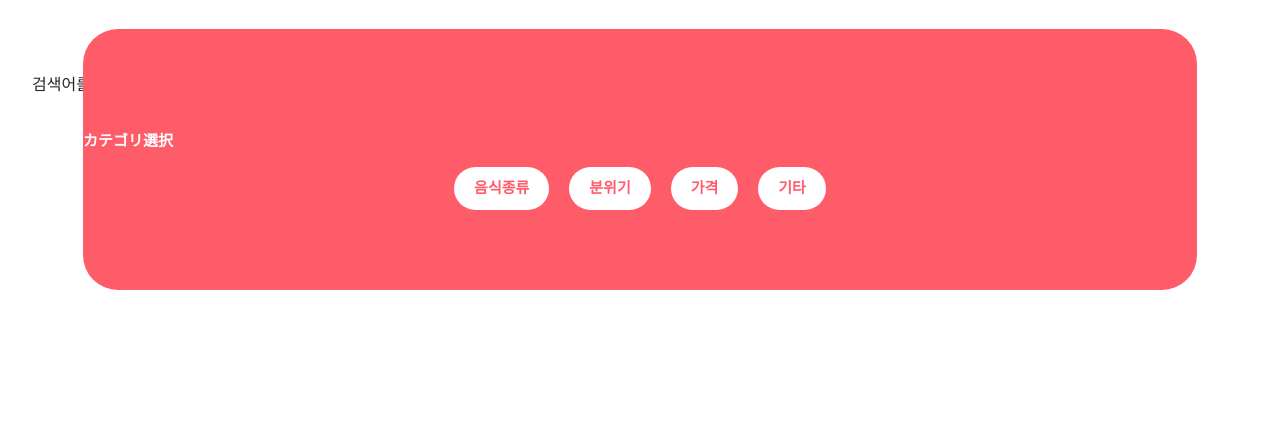
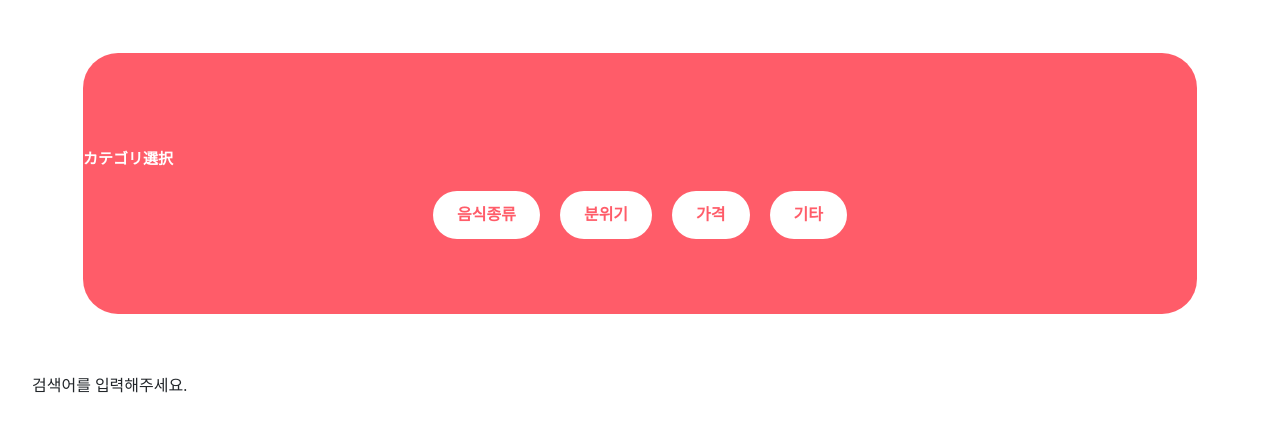
Before and after one commit to jiyeon32/HungryNow, a website: page frontend/results.html in a window 1280 px wide. Shown: the part 110-542 px from the top of the page. Drawn offline with nearby package versions, Linux system fonts and the light colour scheme.

Commit message:
design : Update result.css styles

```diff
--- a/frontend/results.css
+++ b/frontend/results.css
@@ -54,11 +54,11 @@ html, body {
   }
 
   .filter-section {
-    position: absolute;
-    width: 1114px;
+    position: relative;
+    width: 100%;
+    max-width: 1114px;
     height: 261px;
     left: 50%;
-    top: 139px;
     transform: translateX(-50%);
     background: #FF5C69;
     border-radius: 35px;
@@ -66,13 +66,15 @@ html, body {
     flex-direction: column;
     justify-content: center;
     padding-top: 20px;
+    margin-bottom: 40px;
+
 }
 
 .filter-title {
     font-size: 15px;
     font-weight: 700;
     color: #FFFFFF;
-    margin-bottom: 15px;
+    margin-bottom: 20px;
 }
 
 .filter-buttons {
@@ -85,15 +87,14 @@ html, body {
 }
 
 .filter-btn {
-    width: auto;
-    padding: 10px 20px;
-    background: #FFFFFF;
-    color: #FF5C69;
-    border-radius: 25px;
-    font-size: 15px;
-    font-weight: 700;
-    border: none;
-    cursor: pointer;
+  padding: 12px 24px;
+  background: #FFFFFF;
+  color: #FF5C69;
+  border-radius: 30px;
+  font-size: 16px;
+  font-weight: 700;
+  border: none;
+  cursor: pointer;
 }
 
 
@@ -103,7 +104,12 @@ html, body {
     grid-template-columns: repeat(auto-fill, minmax(280px, 1fr));
     gap: 20px;
     padding: 20px;
-    max-width: 1114px;
+    width: 100%;
+    margin: 0 auto 40px auto;
+}
+
+#restaurant-list-results > #pagination {
+  grid-column: 1 / -1;
 }
 
 
@@ -149,9 +155,9 @@ html, body {
     display: flex;
     justify-content: center;
     align-items: center;
-    margin: 20px 0;
-    gap: 5px;
-    width: 1114px;
+    margin: 20px auto;
+    gap: 8px;
+    width: 100%;
 }
 
 #pagination button {
```
